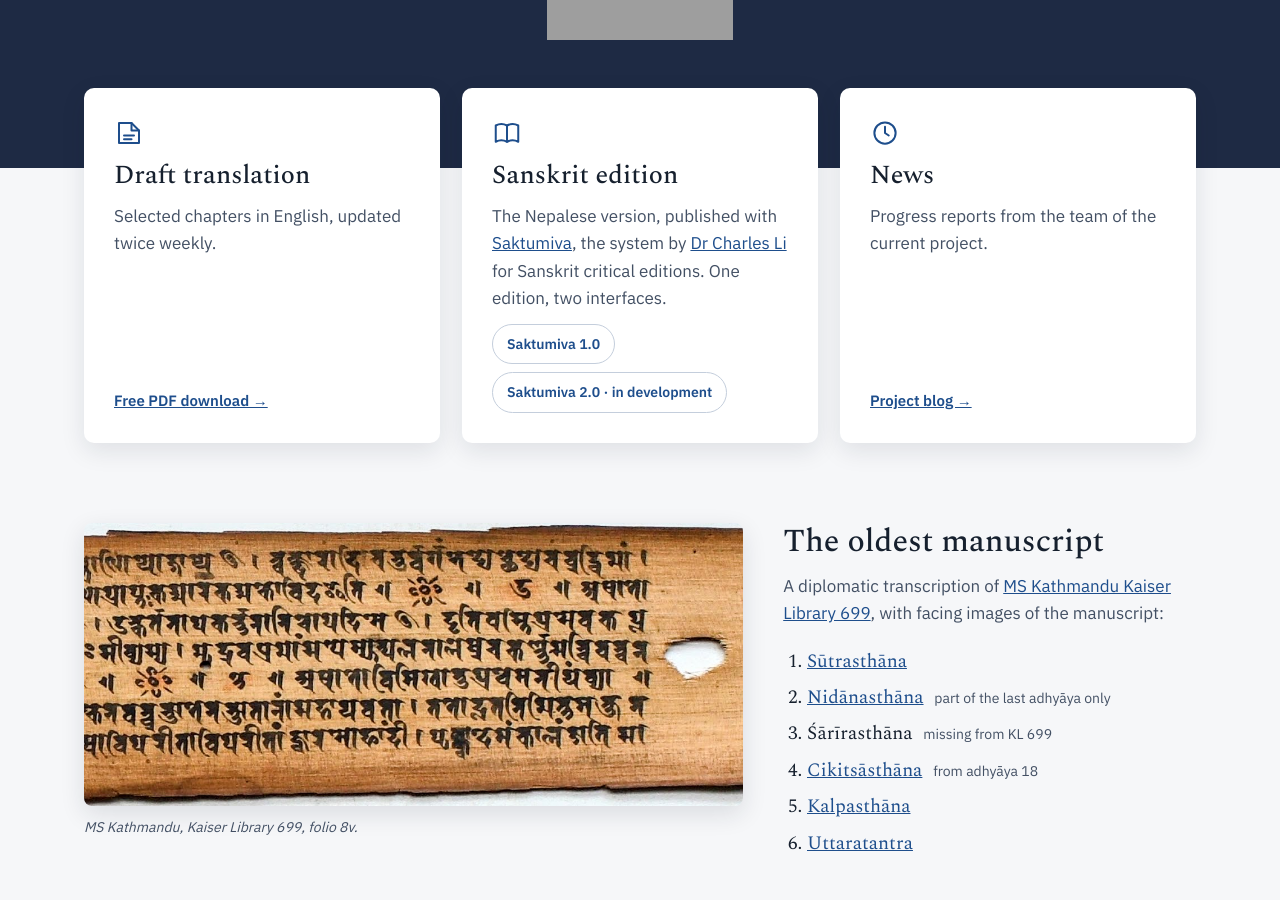
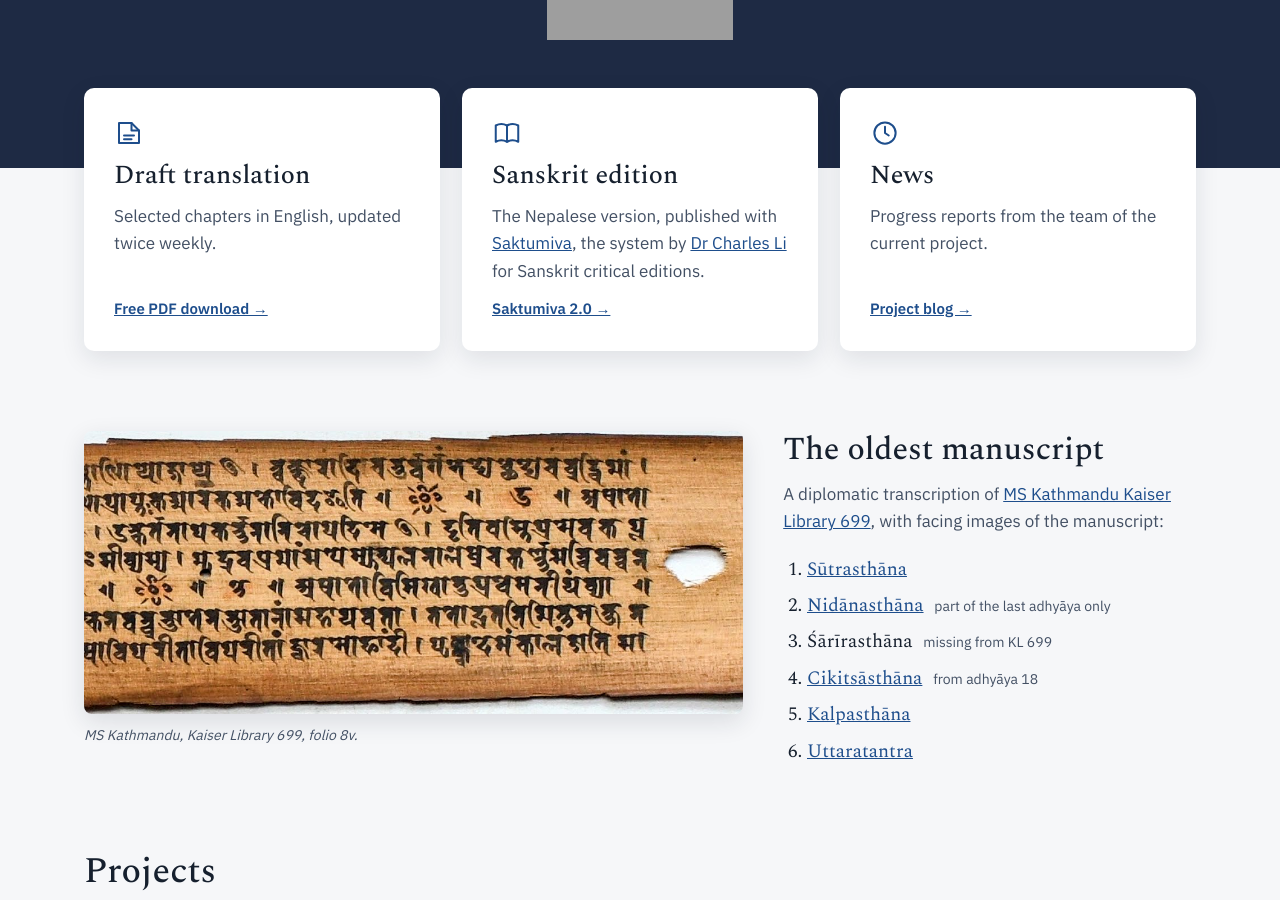
Before and after one commit to sushrutaproject/sushrutaproject.github.io, a Jekyll site: the page built from index.html, in a window 1280 px wide and 900 px high, scrolled down 466 px. Built offline with Jekyll 4.4.1, drawn with Linux system fonts in a browser that asks for light colours; grey boxes are pictures that could not be loaded.

Commit message:
remove Saktumiva 1

```diff
--- a/index.html
+++ b/index.html
@@ -30,10 +30,11 @@ image: /assets/img/699-8v.jpg
   <article class="card">
     <svg class="icon" aria-hidden="true" viewBox="0 0 24 24"><path d="M3 6c3-1.5 6-1.5 9 0v13c-3-1.5-6-1.5-9 0z"/><path d="M21 6c-3-1.5-6-1.5-9 0v13c3-1.5 6-1.5 9 0z"/></svg>
     <h2>Sanskrit edition</h2>
-    <p>The Nepalese version, published with <a href="https://chchch.github.io/saktumiva/docs/">Saktumiva</a>, the system by <a href="https://orcid.org/0000-0001-8247-9374">Dr Charles Li</a> for Sanskrit critical editions. One edition, two interfaces.</p>
+    <p>The Nepalese version, published with <a href="https://chchch.github.io/saktumiva/docs/">Saktumiva</a>,
+    the system by <a href="https://orcid.org/0000-0001-8247-9374">Dr Charles Li</a> for Sanskrit critical editions.</p>
     <div class="pills">
-      <a class="pill" href="https://sushrutaproject1.github.io/Sushrutasamhita_Saktumiva1/">Saktumiva 1.0</a>
-      <a class="pill" href="https://sushrutaproject1.github.io/Sushrutasamhita_Saktumiva2/">Saktumiva 2.0 · in development</a>
+      <!-- <a class="pill" href="https://sushrutaproject1.github.io/Sushrutasamhita_Saktumiva1/">Saktumiva 1.0</a> -->
+      <a class="more" href="https://sushrutaproject1.github.io/Sushrutasamhita_Saktumiva2/">Saktumiva 2.0 →</a>
     </div>
   </article>
 
```
